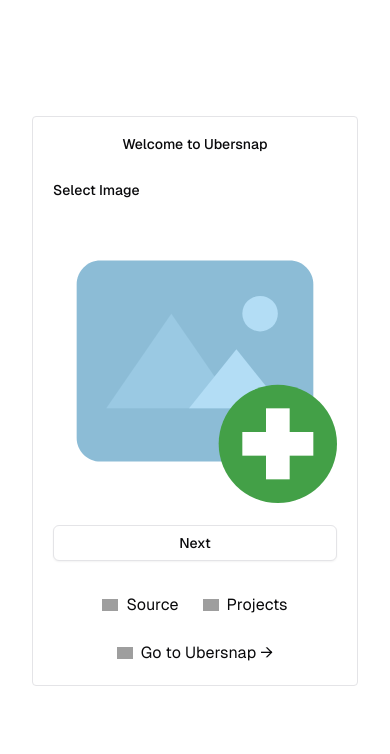
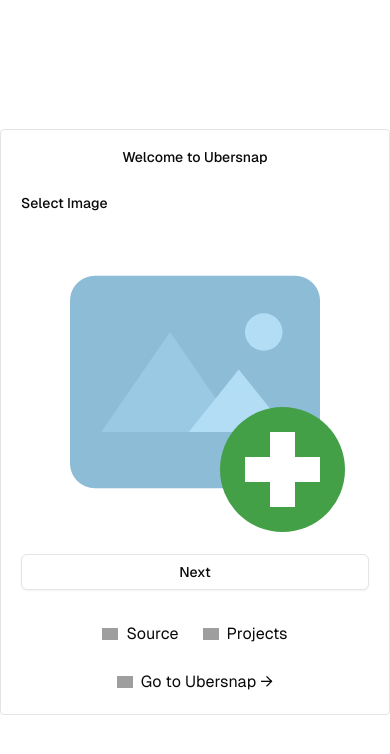
Before and after one commit to twinedo/ubersnap-x-twinedo, a Next.js app: page / in a window 390 px wide. Shown: the top 754 px of the page. Built offline with nearby package versions, Linux system fonts and the light colour scheme; grey boxes are pictures that could not be loaded.

Commit message:
responsive to mobile devices

```diff
--- a/app/layout.tsx
+++ b/app/layout.tsx
@@ -26,7 +26,7 @@
   return (
     <html lang="en">
       <body className={`${geistSans.variable} ${geistMono.variable} antialiased`}>
-        <div className="grid grid-rows-[20px_1fr_20px] items-center justify-items-center min-h-screen p-8 pb-20 gap-16 sm:p-20 font-[family-name:var(--font-geist-sans)]">
+        <div className="flex items-center justify-center min-h-screen md:p-8 md:pb-20 gap-16 sm:p-20 font-[family-name:var(--font-geist-sans)]">
           <main className="flex flex-col gap-8 row-start-2 items-center sm:items-start border rounded p-5">
             {children}
           </main>
--- a/app/page.tsx
+++ b/app/page.tsx
@@ -184,6 +184,7 @@
             className="opacity-0 w-[300px] h-[300px] absolute"
             />
           <Image
+            priority
             id="imageSrc"
             ref={imageRef}
             src={imageInputSource.length === 0 ? noImage : imageInputSource}
@@ -201,7 +202,7 @@
       {currentPage === 'edit' && (
         <div className="flex flex-col w-full lg:max-w-sm justify-center gap-1.5 relative">
           <Label htmlFor="canvasInput">Preview Image</Label>
-          <div className="flex flex-col w-full lg:max-w-sm justify-center my-4 relative">
+          <div className="flex flex-col w-full lg:max-w-sm justify-center md:my-4 relative">
             <canvas
               id="canvasOutput"
               ref={canvasRef}
```
